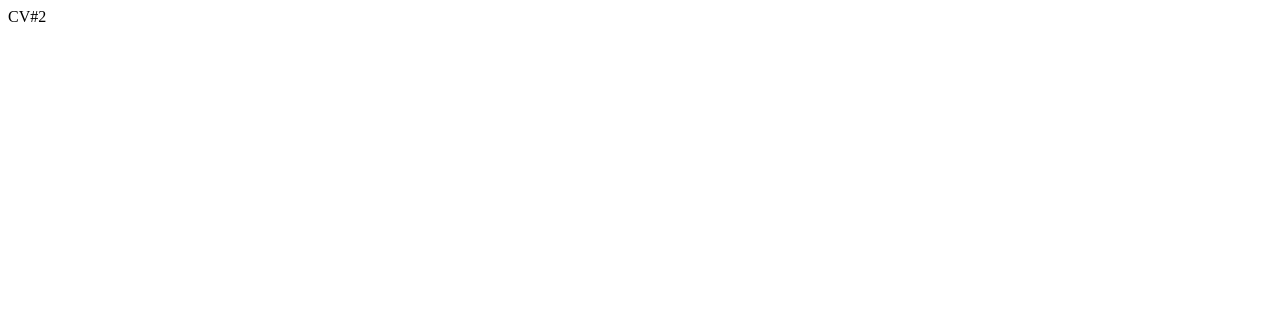
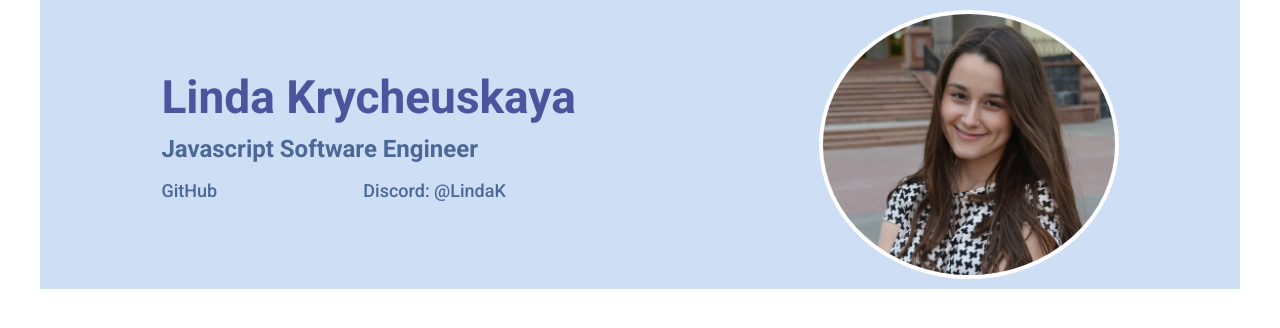
Before and after one commit to LindaKarz/rsschool-cv, a plain HTML site: page index.html in a window 1280 px wide. Drawn offline with Linux system fonts and the light colour scheme.

Commit message:
feat: add header html and css

```diff
--- a/index.html
+++ b/index.html
@@ -4,9 +4,25 @@
   <meta charset="UTF-8">
   <meta http-equiv="X-UA-Compatible" content="IE=edge">
   <meta name="viewport" content="width=device-width, initial-scale=1.0">
-  <title>Document</title>
+  <title>CV</title>
+  <link rel="stylesheet" href="style.css">
 </head>
-<body>
-  <div>CV#2</div>
+<body class="body">
+  <header class="header wrapper">
+    <div class="header-inf">
+      <h1 class="header-title">Linda Krycheuskaya</h1>
+      <h2 class="header-subtitle">Javascript Software Engineer</h2>
+      <ul class="header-contacts">
+        <li class="contact-item">
+          <a href="https://github.com/LindaKarz" class="link git-link">GitHub</a>
+        </li>
+        <li class="contact-item">
+          Discord: @LindaK
+        </li>
+      </ul>
+    </div>
+    <img src="image/DSC_1574.JPG" class="header-img" alt="avatar">
+  </header>
+
 </body>
 </html>
--- a/style.css
+++ b/style.css
@@ -1,5 +1,71 @@
-div {
-  font-size: 34px;
-  font-weight: 600;
-  color: blue;
+@import url('https://fonts.googleapis.com/css2?family=Roboto:wght@300;400;500;700&display=swap');
+
+*,
+*::before,
+*::after {
+  box-sizing: border-box;
 }
+
+h1, h2,  h3, h4, h5, h6 {
+  margin: 0;
+}
+
+.body {
+  margin: 0;
+  font-family: 'Roboto', sans-serif;
+  font-size: 16px;
+  line-height: 22Px;
+  color: rgba(2, 35, 97, 0.63);
+}
+
+.wrapper {
+  max-width: 1200px;
+  margin: 0 auto;
+}
+
+.header {
+  background-color: rgb(205, 222, 245);
+  display: flex;
+  justify-content: space-around;
+  align-items: center;
+}
+
+.header-title {
+  font-size: 46px;
+  color: rgba(3, 10, 109, 0.651);
+  margin-bottom: 30px;
+}
+
+.header-subtitle {
+  margin-bottom: 20px;
+}
+
+.header-img {
+  max-width: 300px;
+  border-radius: 60%;
+  border: 4px solid white;
+  margin: 10px 0;
+}
+
+.header-contacts {
+  display: flex;
+  justify-content: space-between;
+  align-items: center;
+  margin: 0 70px 0 0;
+  padding: 0;
+}
+
+.contact-item {
+  list-style-type: none;
+  font-size: 18px;
+  font-weight: 500;
+}
+
+.link {
+  text-decoration: none;
+  color: rgba(2, 35, 97, 0.63);
+}
+
+.git-link:hover {
+  color: white;
+}
```
Also changed, not shown: image/DSC_1574.JPG (added).
